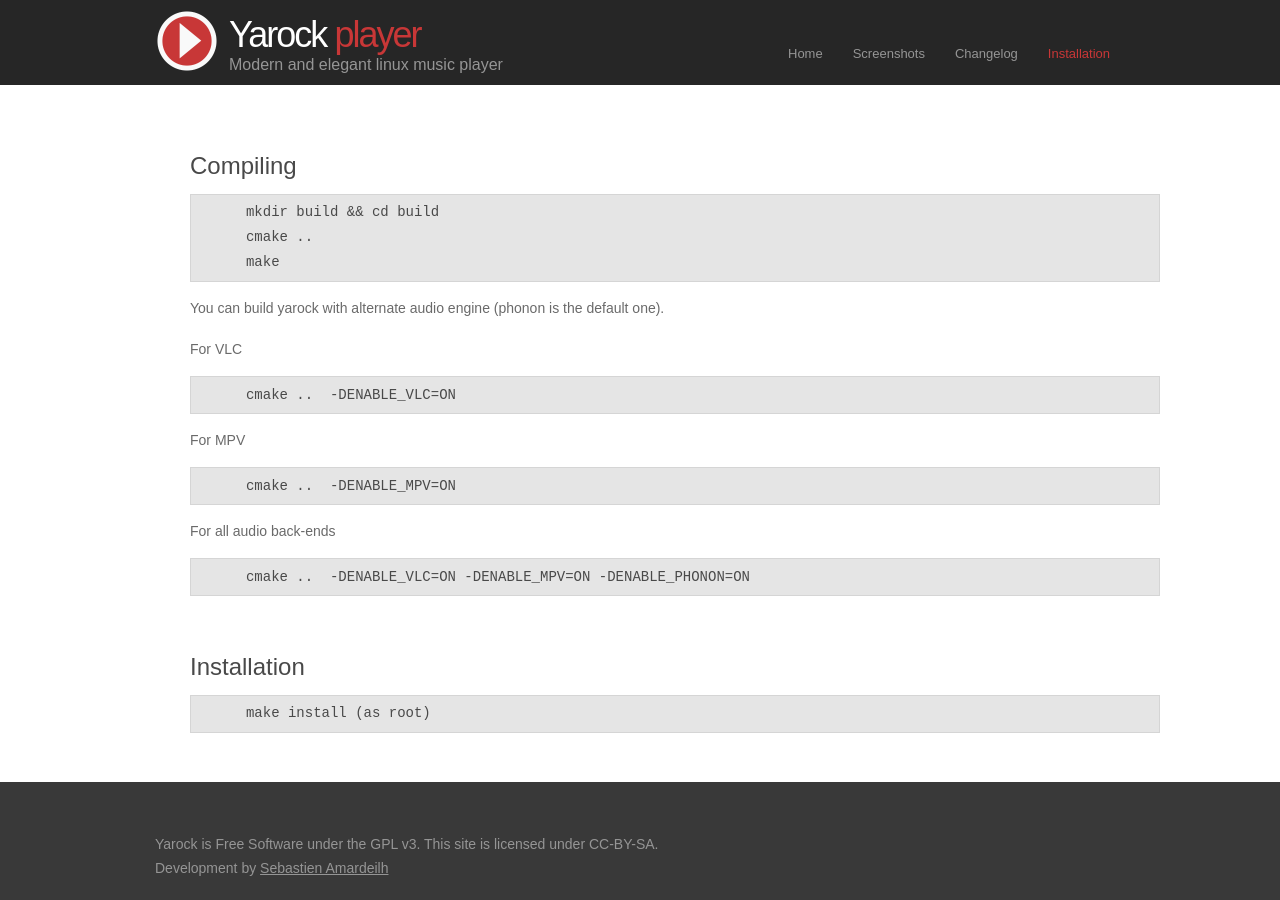
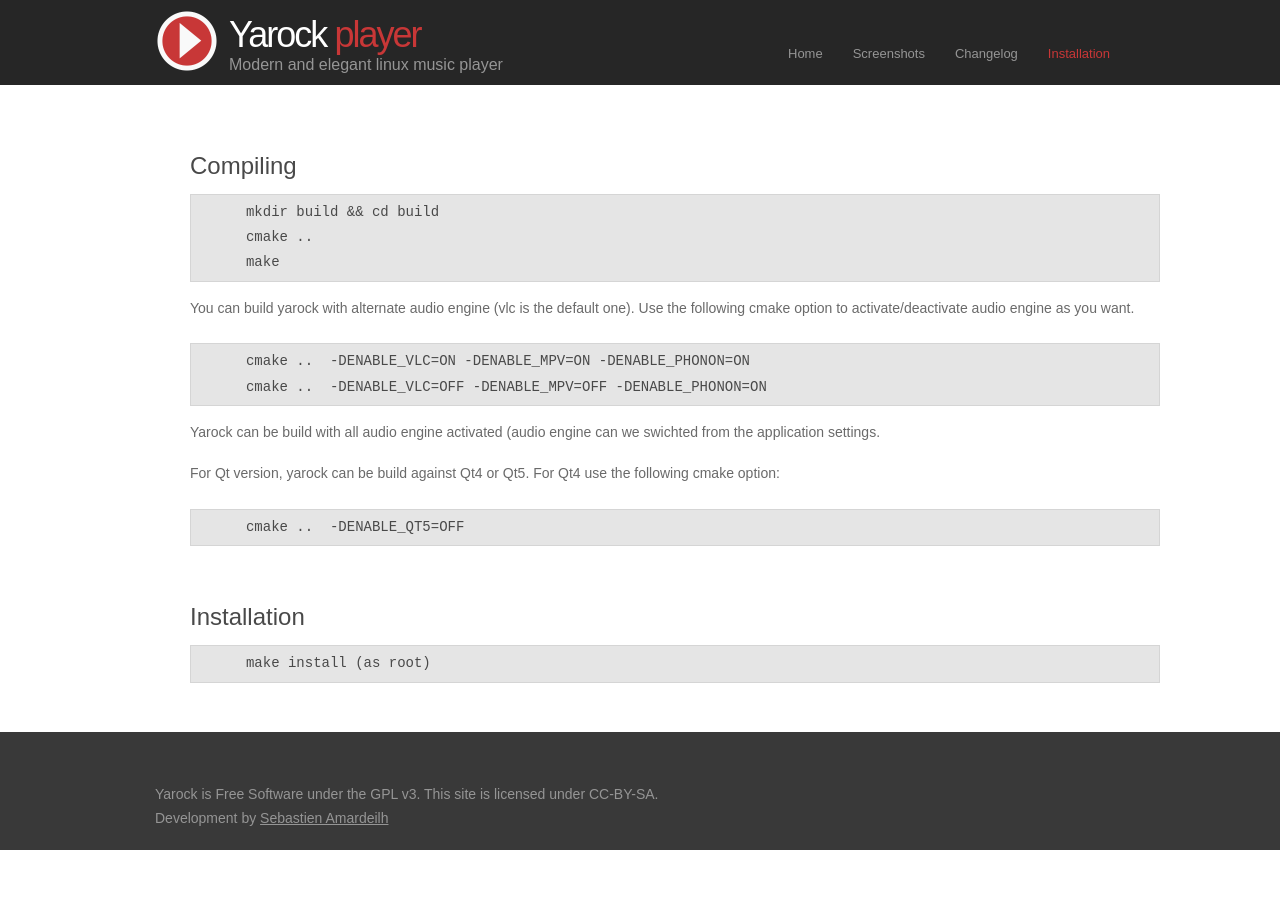
Before and after one commit to seb-apps/yarock-web, a Jekyll site: the page built from install.html, in a window 1280 px wide and 900 px high, scrolled down 2454 px. Built offline with Jekyll 4.4.1, drawn with Linux system fonts in a browser that asks for light colours; Markdown is read by kramdown in place of the engine named in the settings; after the commit the page ends 3304 px from its top, so only the background shows below that.

Commit message:
Update note against 1.3.1 bugfixes release

```diff
--- a/changelog.html
+++ b/changelog.html
@@ -5,6 +5,12 @@
 ---
 
 <h1>Changelog</h1>
+
+<h3>1.3.1  - PUBLIC RELEASE - february 2018</h3>
+<li>BugFix : Fix Qt4 build</li>
+<li>BugFix : Fix player tool bar save/restore</li>
+<li>BugFix : Fix playqueue track rating minor issue</li>
+
 
 <h3>1.3.0  - PUBLIC RELEASE - december 2017</h3>
 <li>New    : New favorite stream editor with extended option</li>
--- a/install.html
+++ b/install.html
@@ -172,21 +172,21 @@
     make
 </pre>
 
-<p>You can build yarock with alternate audio engine (phonon is the default one).</p>
+<p>You can build yarock with alternate audio engine (vlc is the default one).
+Use the following cmake option to activate/deactivate audio engine as you want.</p>
 
-For VLC
 <pre>
-    cmake ..  -DENABLE_VLC=ON
+    cmake ..  -DENABLE_VLC=ON -DENABLE_MPV=ON -DENABLE_PHONON=ON
+    cmake ..  -DENABLE_VLC=OFF -DENABLE_MPV=OFF -DENABLE_PHONON=ON
 </pre>
 
-For MPV
+<p>
+Yarock can be build with all audio engine activated (audio engine can we swichted from the application settings.</p>
+
+<p>For Qt version, yarock can be build against Qt4 or Qt5. For Qt4 use the following cmake option:</p>
+
 <pre>
-    cmake ..  -DENABLE_MPV=ON
-</pre>
-
-For all audio back-ends
-<pre>
-    cmake ..  -DENABLE_VLC=ON -DENABLE_MPV=ON -DENABLE_PHONON=ON
+    cmake ..  -DENABLE_QT5=OFF
 </pre>
 
 
```
